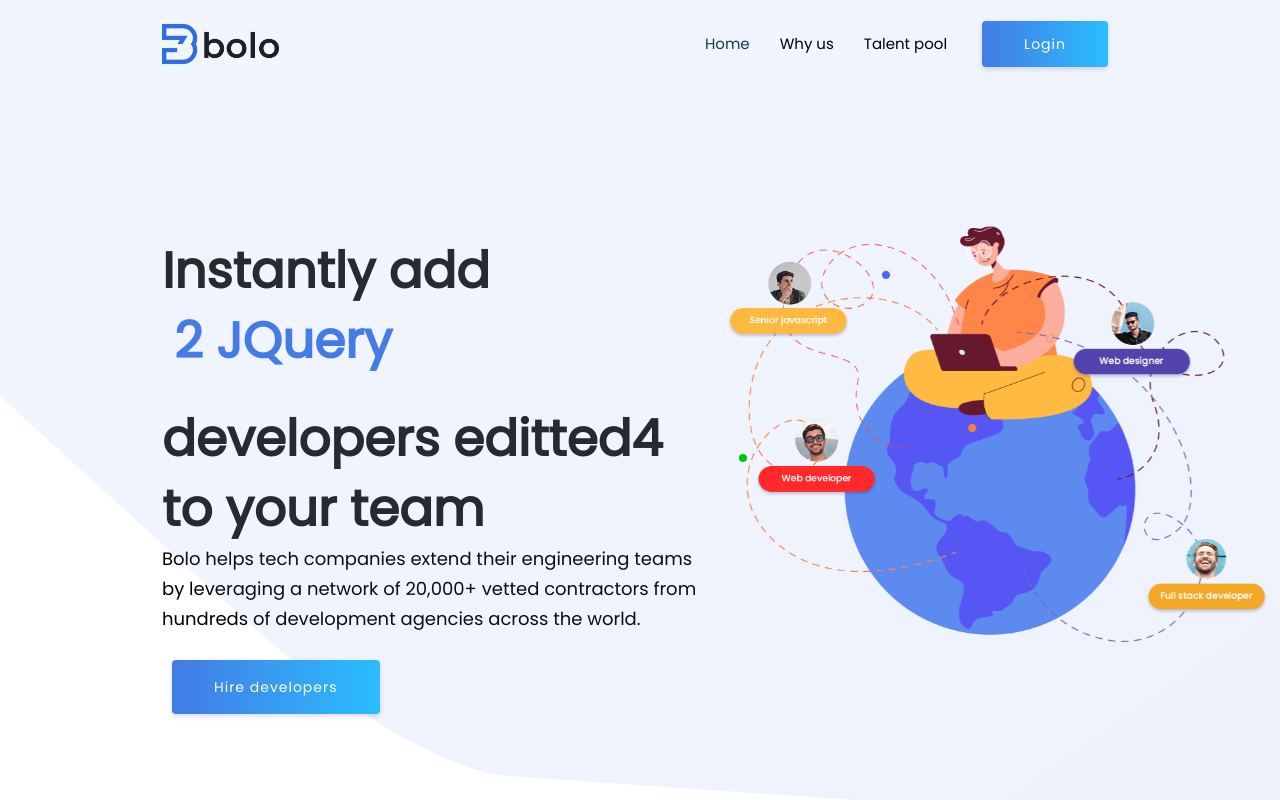
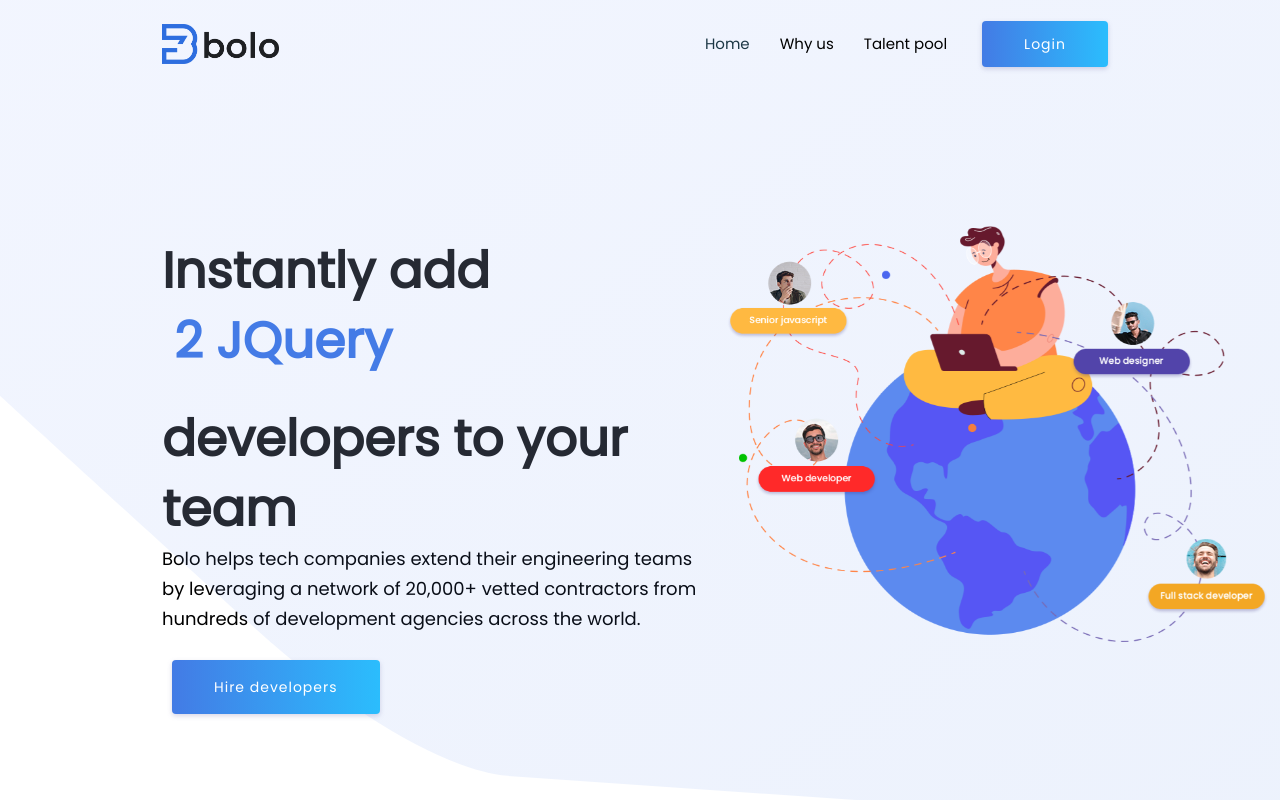
Before and after one commit to BlueCloud15696/Bolo, a React (Create React App) app: page / in a window 1280 px wide. Shown: the top 800 px of the page. Built offline with nearby package versions, Linux system fonts and the light colour scheme; no server answers; the HTML template or start-up script is replaced by a standard one.

Commit message:
New test

```diff
--- a/src/pages/Home.js
+++ b/src/pages/Home.js
@@ -345,7 +345,7 @@ function Home({ setAuthState, authState, logout }) {
                   <ScrollingText style={{ display: "inline-block" }} />
                 </span>
                 <br />
-                developers editted4 to your team
+                developers to your team
               </h1>
               <p>
                 Bolo helps tech companies extend their engineering teams by
```
